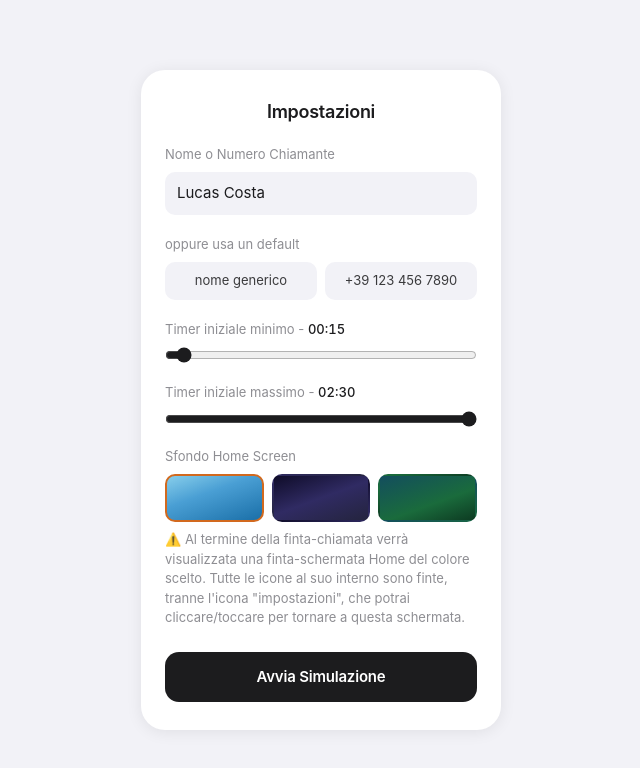
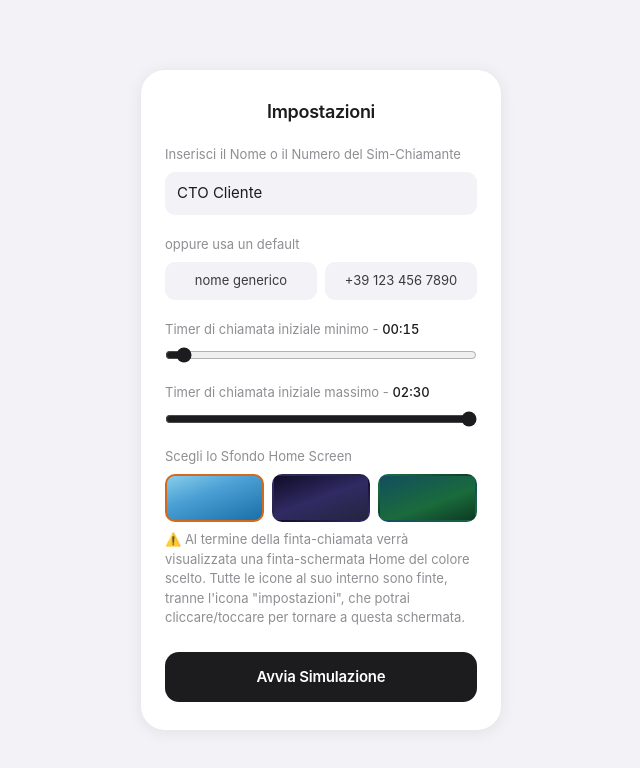
Before and after one commit to roxyle/call-simulator, a Next.js app: page / in a window 1280 px wide. Shown: the top 768 px of the page, without its empty margins (319-959 px from the left). Built offline with nearby package versions, Linux system fonts and the light colour scheme.

Commit message:
changes: modified some text fields to increase the user's understanding of the app

```diff
--- a/src/components/fake-call/ConfigScreen.tsx
+++ b/src/components/fake-call/ConfigScreen.tsx
@@ -60,7 +60,7 @@ export default function ConfigScreen({config, onStart, onConfigChange}:Props){
 
                 <div style={styles.fieldGroup}>
                     <label style={styles.label}>
-                        Nome o Numero Chiamante
+                        Inserisci il Nome o il Numero del Sim-Chiamante
                     </label>
 
                     <input type="text" value={localName} onChange={(elem)=> setLocalName(elem.target.value)}
@@ -86,7 +86,7 @@ export default function ConfigScreen({config, onStart, onConfigChange}:Props){
 
                 <div style={styles.fieldGroup}>
                     <label style={styles.label}>
-                        Timer iniziale minimo - {" "}
+                        Timer di chiamata iniziale minimo - {" "}
 
                         <span style={styles.timerValue}>
                             {String(minMinutes).padStart(2,"0")}:
@@ -102,7 +102,7 @@ export default function ConfigScreen({config, onStart, onConfigChange}:Props){
 
                 <div style={styles.fieldGroup}>
                     <label style={styles.label}>
-                        Timer iniziale massimo - {" "}
+                        Timer di chiamata iniziale massimo - {" "}
                         <span style={styles.timerValue}>
                             {String(maxMinutes).padStart(2, "0")}:
                             {String(maxSecsRem).padStart(2, "0")}
@@ -119,7 +119,7 @@ export default function ConfigScreen({config, onStart, onConfigChange}:Props){
 
                 <div style={styles.fieldGroup}>
                     <label style={styles.label}>
-                        Sfondo Home Screen
+                        Scegli lo Sfondo Home Screen
                     </label>
                     <div style={{display:"flex", gap:8}}>
                         {
--- a/src/constants/fakeCall.ts
+++ b/src/constants/fakeCall.ts
@@ -1,7 +1,7 @@
 import {Wallpaper, AppIcon} from "@/types/fakeCall"
 
 export const FAKE_CALL_DEFAULTS={
-    callerName: "Lucas Costa",
+    callerName: "CTO Cliente",
     minSeconds: 15,
     maxSeconds: 150,
     wallpaperId: "sky",
```
